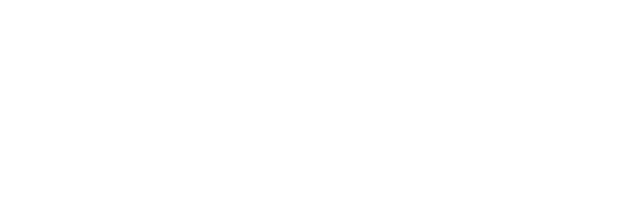
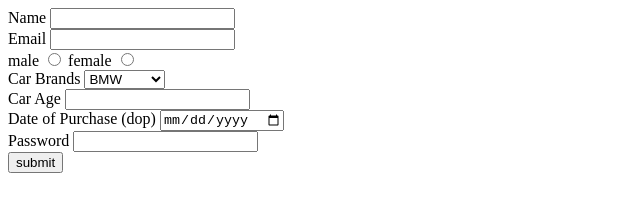
Before and after one commit to acciojob/car-insurance-form-sonu28gpt, a website: page main.html in a window 1280 px wide. Shown: the whole page, without its empty margins (0-640 px from the left). Drawn offline with Linux system fonts and the light colour scheme.

Commit message:
created a submission

```diff
--- a/main.html
+++ b/main.html
@@ -8,6 +8,30 @@
 
 <body>
 	<!-- the entire body must be written by student -->
+	<form method="post">
+		<label for="name">Name</label>
+		<input type="text" id="name" required><br>
+		<label for="email">Email</label>
+		<input type="email" id="email" required><br>
+		<label for="male">male</label>
+		<input type="radio" required name="gender" value="male" id="male">
+		<label for="female">female</label>
+		<input type="radio" required name="gender" value="female" id="female"><br>
+			<label for="cars">Car Brands</label>
+		<select id="cars" name="cars">
+			<option value="BMW">BMW</option>
+			<option value="Audi">Audi</option>
+			<option value="Mercedez">Mercedez</option>
+		</select>
+		<br>
+		<label for="carage">Car Age</label>
+		<input type="number" id="carage" required><br>
+		<label for="dop">Date of Purchase (dop)</label>
+		<input type="date" id="dop" required><br>
+		<label for="password">Password</label>
+		<input type="password" id="password" required><br>
+		<button type="submit">submit</button>
+	</form>
     <script type="text/javascript" src="./script.js">
 </script>
 
```
